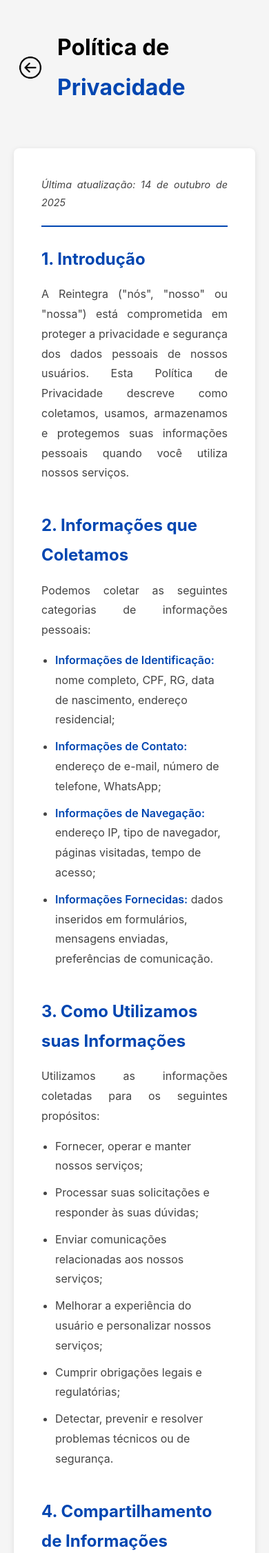
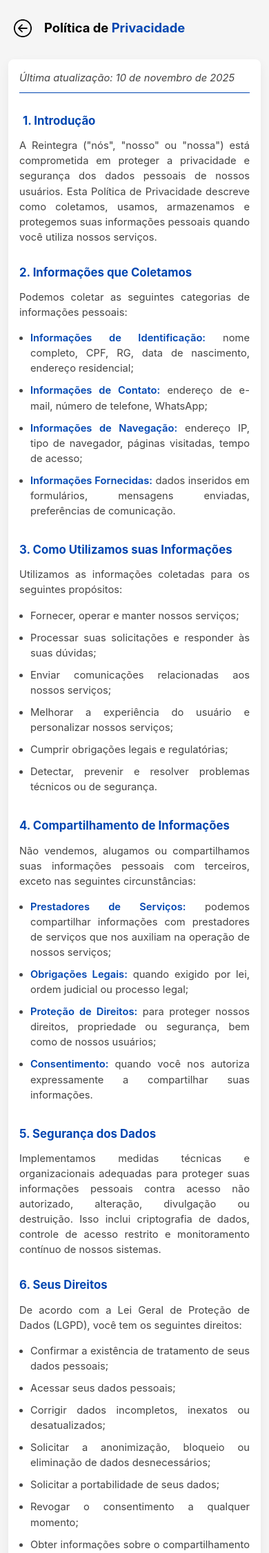
Before and after one commit to PaulaAnacleto/REINTEGRA, a PHP site: page /View/Politica-privacidade.php in a window 390 px wide. Shown: the top 2252 px of the page at 69% size. Run offline with PHP 8.4, Linux system fonts and the light colour scheme.

Commit message:
Feat: Responsividade para tablet e smartphone

```diff
--- a/Templates/css/politica-privacidade.css
+++ b/Templates/css/politica-privacidade.css
@@ -199,3 +199,128 @@ html {
     background-color: #0146B1;
     color: white;
 }
+
+/* RESPONSIVIDADE - TABLET (<= 991px) */
+@media (max-width: 991px) {
+  .container {
+    max-width: 720px;
+    padding: 18px;
+  }
+
+  .header {
+    gap: 12px;
+    margin-bottom: 20px;
+    padding: 12px 0;
+  }
+
+  .back-icon {
+    width: 28px;
+    height: 28px;
+  }
+
+  .title {
+    font-size: 1.5rem;
+    line-height: 1.15;
+  }
+
+  .content {
+    padding: 28px;
+    border-radius: 10px;
+    box-shadow: 0 6px 18px rgba(0,0,0,0.06);
+  }
+
+  .update-date {
+    font-size: 0.9rem;
+    margin-bottom: 18px;
+    padding-bottom: 14px;
+    border-bottom-width: 1px;
+  }
+
+  .content h2 {
+    font-size: 1.25rem;
+    margin-top: 18px;
+    margin-bottom: 12px;
+  }
+
+  .content p,
+  .content ul li {
+    font-size: 0.95rem;
+    line-height: 1.6;
+    text-align: justify;
+  }
+
+  .content ul {
+    margin-left: 18px;
+  }
+
+  .contact-info {
+    padding: 16px;
+  }
+
+  .footer {
+    padding: 22px 0;
+  }
+}
+
+/* RESPONSIVIDADE - SMARTPHONE (<= 480px) */
+@media (max-width: 480px) {
+  .container {
+    max-width: 420px;
+    padding: 12px;
+  }
+
+  .header {
+    gap: 10px;
+    margin-bottom: 16px;
+    padding: 8px 0;
+  }
+
+  .back-icon {
+    width: 26px;
+    height: 26px;
+  }
+
+  .title {
+    font-size: 1.15rem;
+    line-height: 1.05;
+  }
+
+  .content {
+    padding: 16px;
+    border-radius: 8px;
+    box-shadow: 0 6px 16px rgba(0,0,0,0.06);
+  }
+
+  .update-date {
+    font-size: 0.85rem;
+    margin-bottom: 14px;
+    padding-bottom: 10px;
+  }
+
+  .content h2 {
+    font-size: 1.05rem;
+    margin-top: 14px;
+    margin-bottom: 10px;
+  }
+
+  .content p,
+  .content ul li {
+    font-size: 0.92rem;
+    line-height: 1.5;
+  }
+
+  .content ul {
+    margin-left: 16px;
+  }
+
+  .contact-info {
+    padding: 12px;
+  }
+
+  .footer {
+    padding: 16px 0;
+  }
+
+  /* pequenas melhorias para evitar overflow */
+  .content { word-break: break-word; }
+}
--- a/View/Politica-privacidade.php
+++ b/View/Politica-privacidade.php
@@ -21,7 +21,7 @@
         <!-- Content Section -->
         <main class="content">
             <section class="section">
-                <p class="update-date">Última atualização: 14 de outubro de 2025</p>
+                <p class="update-date">Última atualização: 10 de novembro de 2025</p>
 
                 <h2>1. Introdução</h2>
                 <p>A Reintegra ("nós", "nosso" ou "nossa") está comprometida em proteger a privacidade e segurança dos dados pessoais de nossos usuários. Esta Política de Privacidade descreve como coletamos, usamos, armazenamos e protegemos suas informações pessoais quando você utiliza nossos serviços.</p>
```
